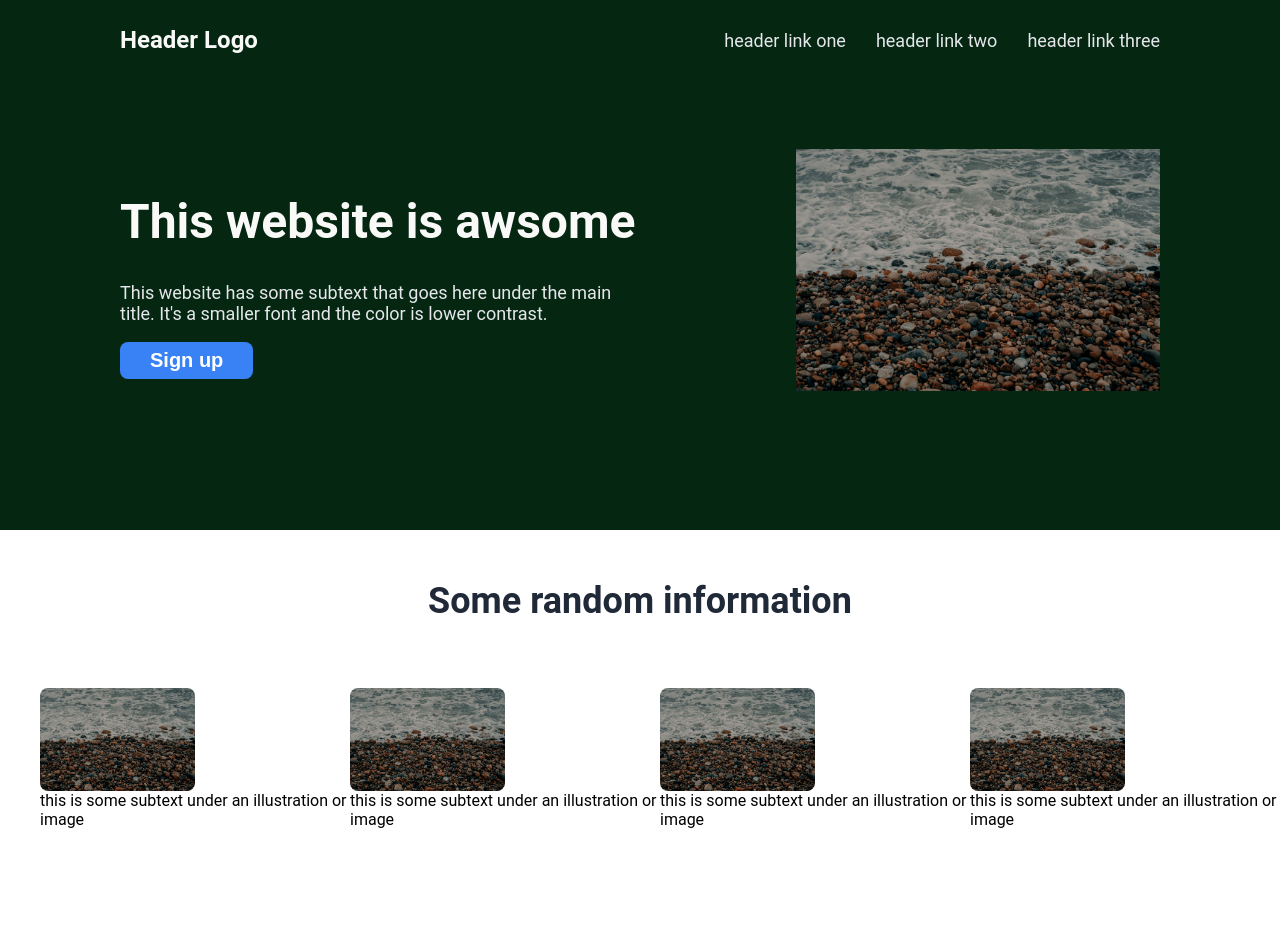
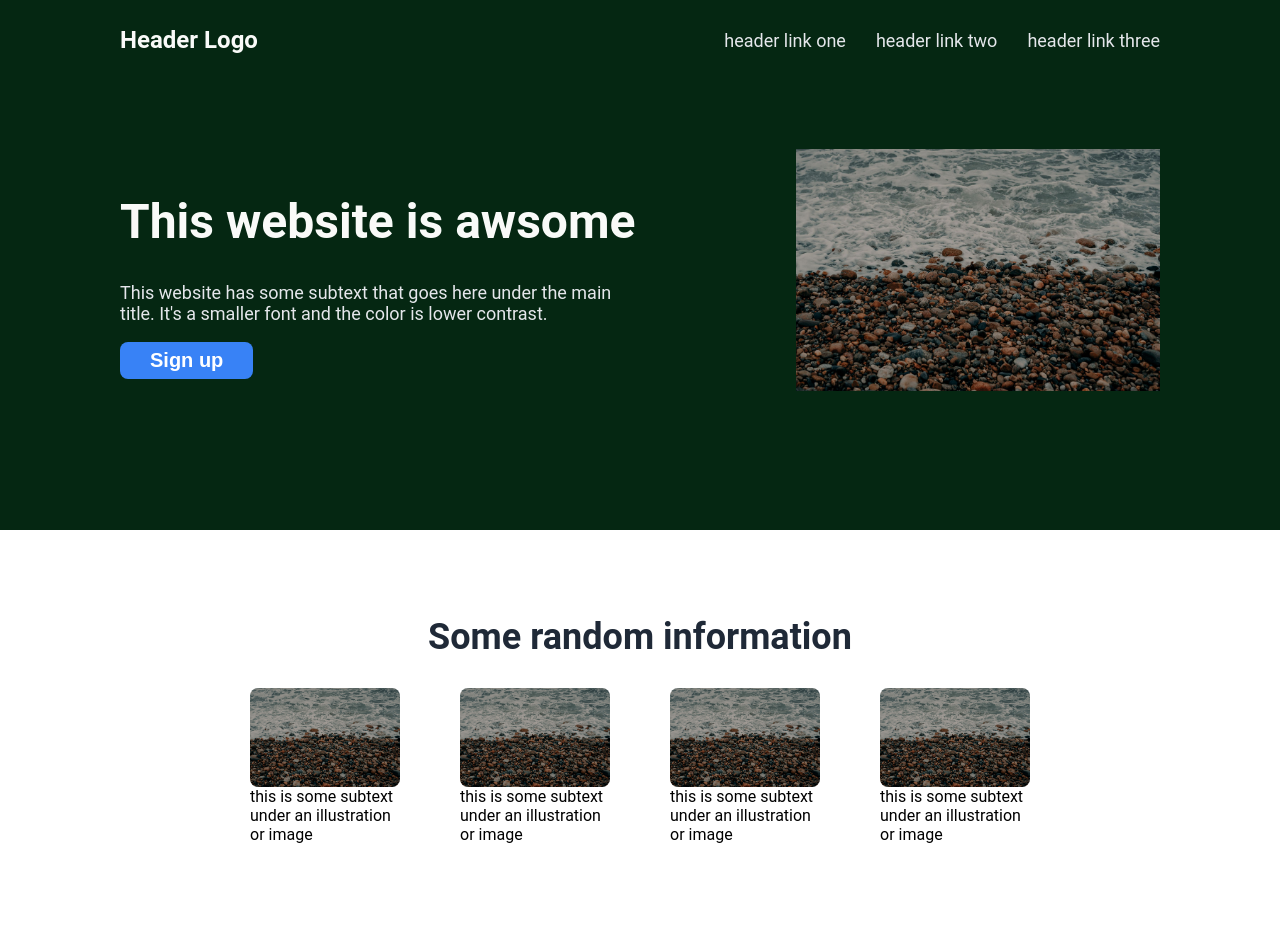
Before and after one commit to wada23/odin-project-landing-page2, a plain HTML site: page index.html in a window 1280 px wide. Shown: the top 927 px of the page. Drawn offline with Linux system fonts and the light colour scheme.

Commit message:
Restyle the Random Info part

```diff
--- a/index.html
+++ b/index.html
@@ -38,12 +38,18 @@
 
         <div class="info-container">
             <div class="info-main-text">Some random information</div>
-            <div><ul class="list">
-                <li><img class="small-img" src="clay-banks-WQg-9Xt3X5o-unsplash.jpg">this is some subtext under an illustration or image</li>
-                <li><img class="small-img" src="clay-banks-WQg-9Xt3X5o-unsplash.jpg">this is some subtext under an illustration or image</li>
-                <li><img class="small-img" src="clay-banks-WQg-9Xt3X5o-unsplash.jpg">this is some subtext under an illustration or image</li>
-                <li><img class="small-img" src="clay-banks-WQg-9Xt3X5o-unsplash.jpg">this is some subtext under an illustration or image</li>
-            </ul></div>
+            <div class="img-list">
+                <div><img class="small-img" src="clay-banks-WQg-9Xt3X5o-unsplash.jpg"></div>
+                <div><img class="small-img" src="clay-banks-WQg-9Xt3X5o-unsplash.jpg"></div>
+                <div><img class="small-img" src="clay-banks-WQg-9Xt3X5o-unsplash.jpg"></div>
+                <div><img class="small-img" src="clay-banks-WQg-9Xt3X5o-unsplash.jpg"></div>
+            </div>
+            <div class="list">
+                <li class="small-img">this is some subtext under an illustration or image</li>
+                <li class="small-img">this is some subtext under an illustration or image</li>
+                <li class="small-img">this is some subtext under an illustration or image</li>
+                <li class="small-img">this is some subtext under an illustration or image</li>
+            </div>
         </div>
 
         <div class="quote-container">
--- a/style.css
+++ b/style.css
@@ -44,10 +44,9 @@
 }
 
 .list {
-    list-style: none;
     display: flex;
     flex-direction: row;
-
+    list-style: none;
 }
 
 .main {
@@ -86,22 +85,27 @@ p {
 .info-container {
     display: flex;
     flex-direction: column;
-    height: 500px;
+    height: 400px;
     align-items: center;
-}
-
-.small-img {
-    display: flex;
-    width: 50%;
-    border-radius: 8px;
+    justify-content: center;
 }
 
 .info-main-text {
     font-size: 36px;
     font-weight: bolder;
     color: #1F2937;
-    padding-top: 50px;
-    padding-bottom: 50px;
+    padding-bottom: 30px;
+}
+
+.img-list {
+    display: flex;
+}
+
+.small-img {
+    display: flex;
+    margin:0px 30px 0px 30px;
+    width: 150px;
+    border-radius: 8px;
 }
 
 .quote {
@@ -112,7 +116,6 @@ p {
     font-size: 36px;
     font-style: italic;
     color: #1F2937;
-
 }
 
 .quote-container {
```
